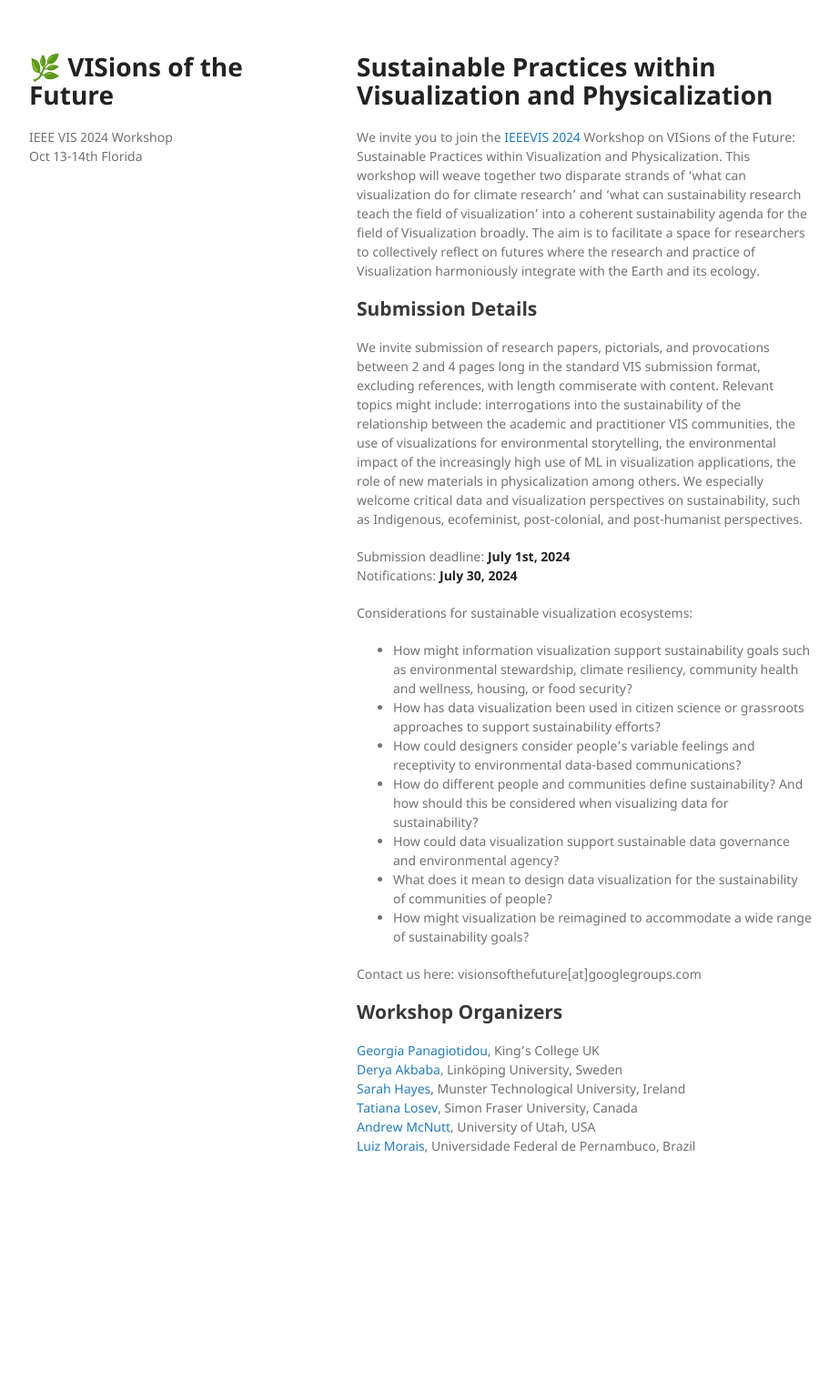
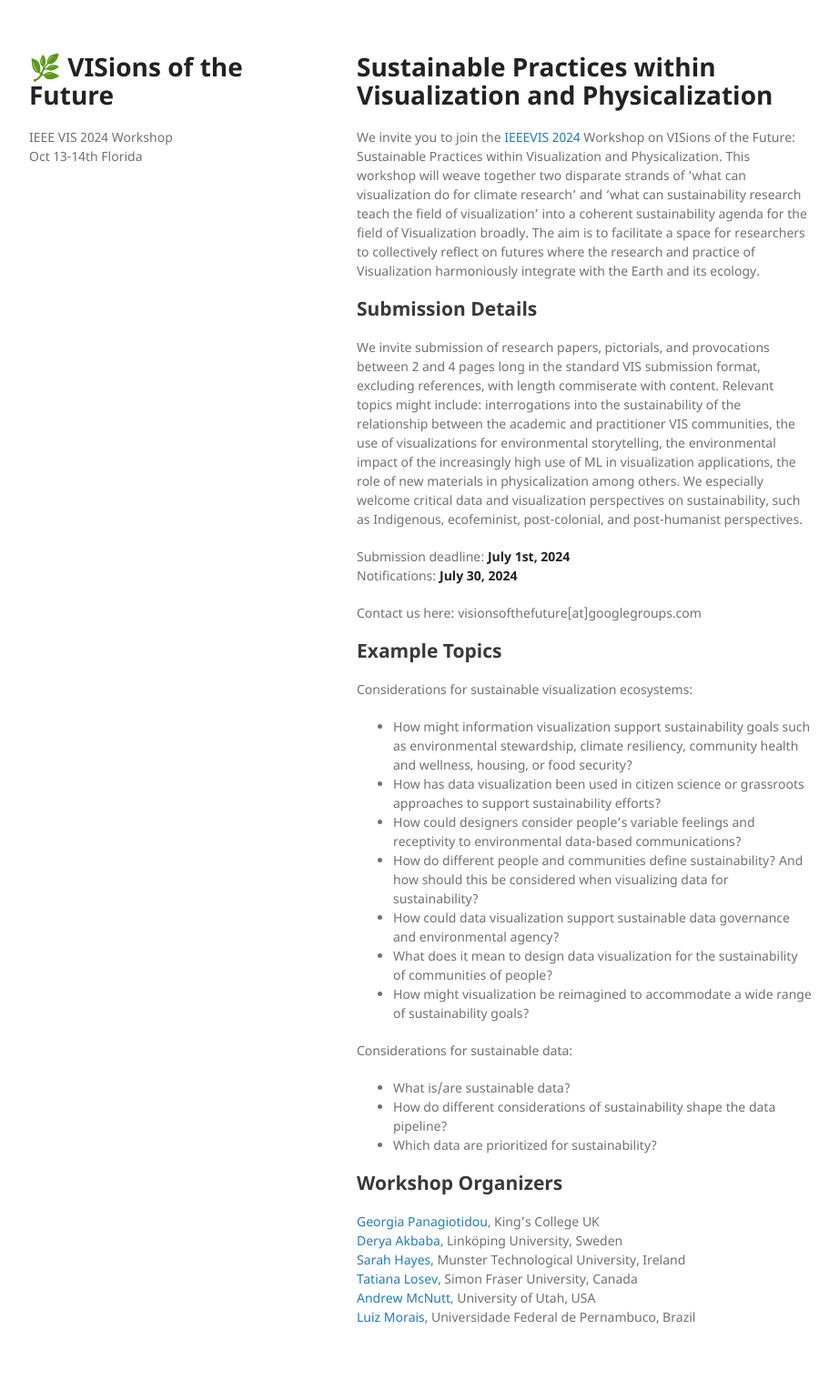
Before and after one commit to visionsofthefuture/visionsofthefuture.github.io, a Jekyll site: the page built from index.md, in a window 1280 px wide. Shown: the whole page at 91% size, without its empty margins (178-1100 px from the left). Built offline with Jekyll 4.4.1, drawn with Linux system fonts in a browser that asks for light colours; before the commit the page ends 1340 px from its top, so only the background shows below that.

Commit message:
Update index.md

```diff
--- a/index.md
+++ b/index.md
@@ -13,6 +13,10 @@ We invite submission of research papers, pictorials, and provocations between 2
 Submission deadline: **July 1st, 2024**
 Notifications: **July 30, 2024**
 
+Contact us here: visionsofthefuture[at]googlegroups.com
+
+## Example Topics
+
 Considerations for sustainable visualization ecosystems:
 * How might information visualization support sustainability goals such as environmental stewardship, climate resiliency, community health and wellness, housing, or food security?
 * How has data visualization been used in citizen science or grassroots approaches to support sustainability efforts?
@@ -22,8 +26,10 @@ Considerations for sustainable visualization ecosystems:
 * What does it mean to design data visualization for the sustainability of communities of people?
 * How might visualization be reimagined to accommodate a wide range of sustainability goals?
 
-
-Contact us here: visionsofthefuture[at]googlegroups.com
+Considerations for sustainable data:
+* What is/are sustainable data?
+* How do different considerations of sustainability shape the data pipeline?
+* Which data are prioritized for sustainability?
 
 ## Workshop Organizers
 
```
